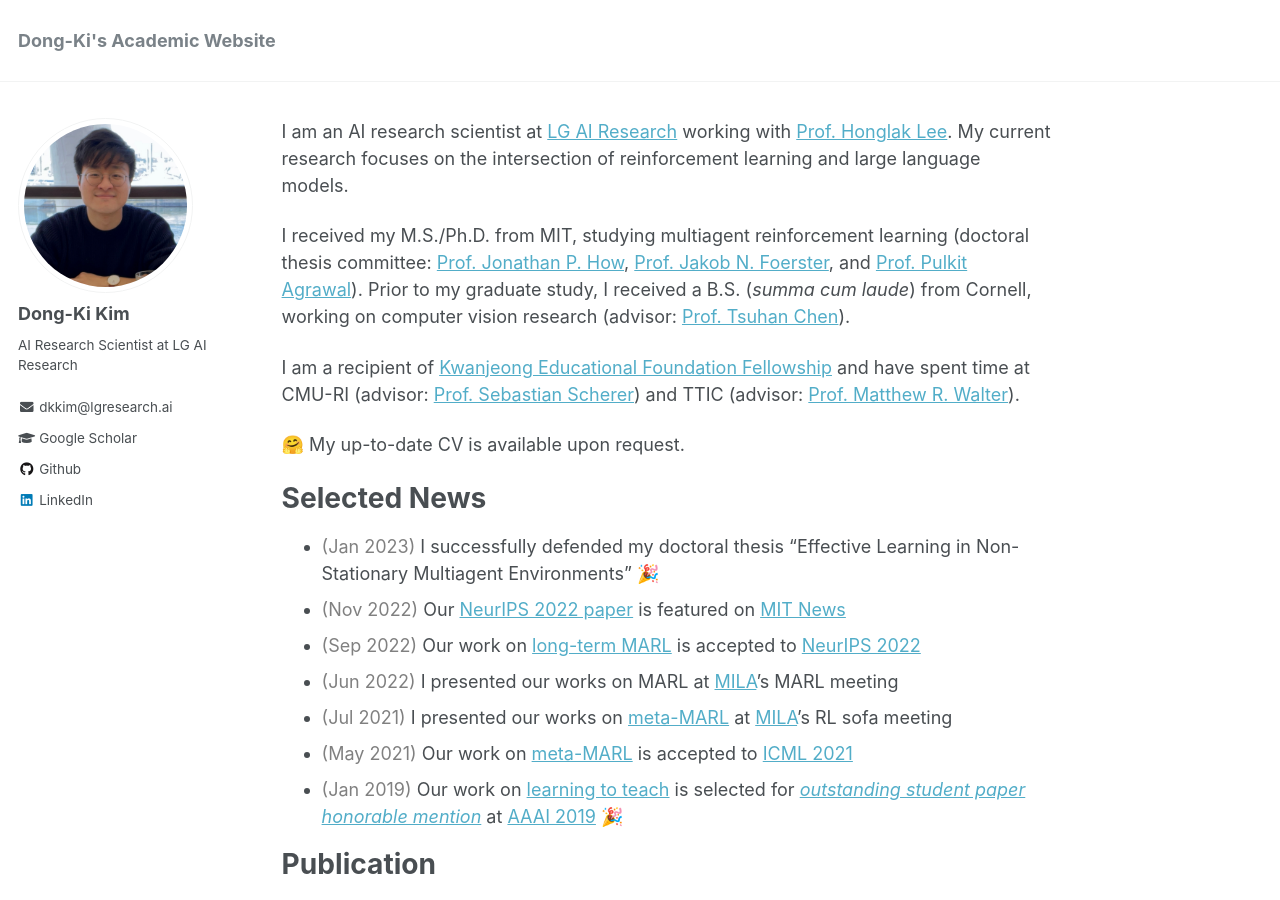
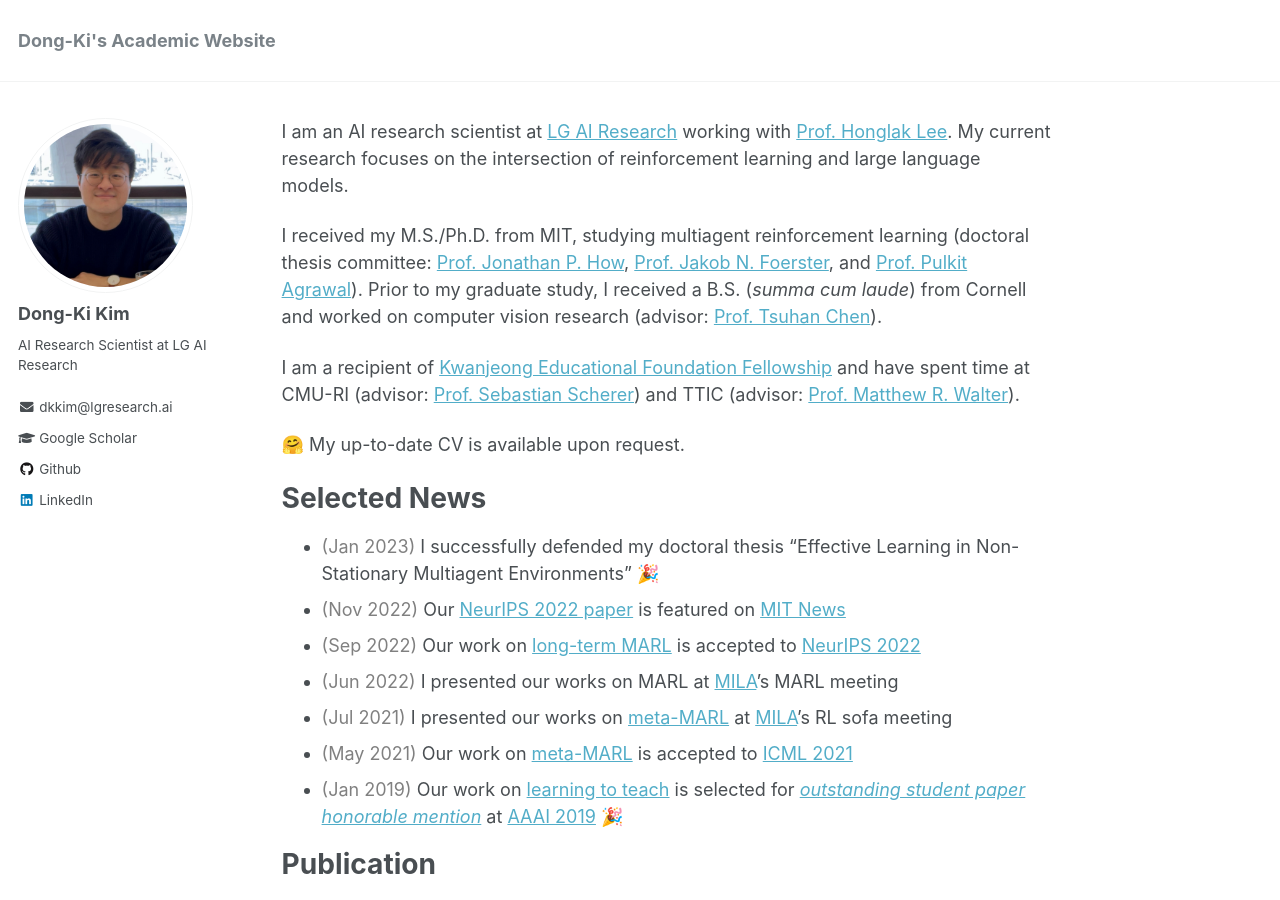
Before and after one commit to dkkim93/dkkim93.github.io, a Jekyll site: the page built from _pages/about.md, in a window 1280 px wide and 900 px high. Built offline with Jekyll 4.4.1, drawn with Linux system fonts in a browser that asks for light colours.

Commit message:
intro update

```diff
--- a/_pages/about.md
+++ b/_pages/about.md
@@ -9,7 +9,7 @@ redirect_from:
 ---
 I am an AI research scientist at <a href="https://www.lgresearch.ai/" target="_blank">LG AI Research</a> working with <a href="https://scholar.google.com/citations?user=fmSHtE8AAAAJ&hl=en" target="_blank">Prof. Honglak Lee</a>. My current research focuses on the intersection of reinforcement learning and large language models.
 
-I received my M.S./Ph.D. from MIT, studying multiagent reinforcement learning (doctoral thesis committee: <a href="https://scholar.google.com/citations?user=gX7rSCcAAAAJ&hl=en" target="_blank">Prof. Jonathan P. How</a>, <a href="https://www.jakobfoerster.com/" target="_blank">Prof. Jakob N. Foerster</a>, and <a href="http://people.csail.mit.edu/pulkitag/" target="_blank">Prof. Pulkit Agrawal</a>). Prior to my graduate study, I received a B.S. (*summa cum laude*) from Cornell, working on computer vision research (advisor: <a href="https://www.nus.edu.sg/about/management/chen-tsuhan" target="_blank">Prof. Tsuhan Chen</a>).
+I received my M.S./Ph.D. from MIT, studying multiagent reinforcement learning (doctoral thesis committee: <a href="https://scholar.google.com/citations?user=gX7rSCcAAAAJ&hl=en" target="_blank">Prof. Jonathan P. How</a>, <a href="https://www.jakobfoerster.com/" target="_blank">Prof. Jakob N. Foerster</a>, and <a href="http://people.csail.mit.edu/pulkitag/" target="_blank">Prof. Pulkit Agrawal</a>). Prior to my graduate study, I received a B.S. (*summa cum laude*) from Cornell and worked on computer vision research (advisor: <a href="https://www.nus.edu.sg/about/management/chen-tsuhan" target="_blank">Prof. Tsuhan Chen</a>).
 
 I am a recipient of <a href="http://ikef.or.kr/page.php?id=intro/intro">Kwanjeong Educational Foundation Fellowship</a> and have spent time at CMU-RI (advisor: <a href="https://www.ri.cmu.edu/ri-faculty/sebastian-scherer/" target="_blank">Prof. Sebastian Scherer</a>) and TTIC (advisor: <a href="https://home.ttic.edu/~mwalter/" target="_blank">Prof. Matthew R. Walter</a>).
 
```
